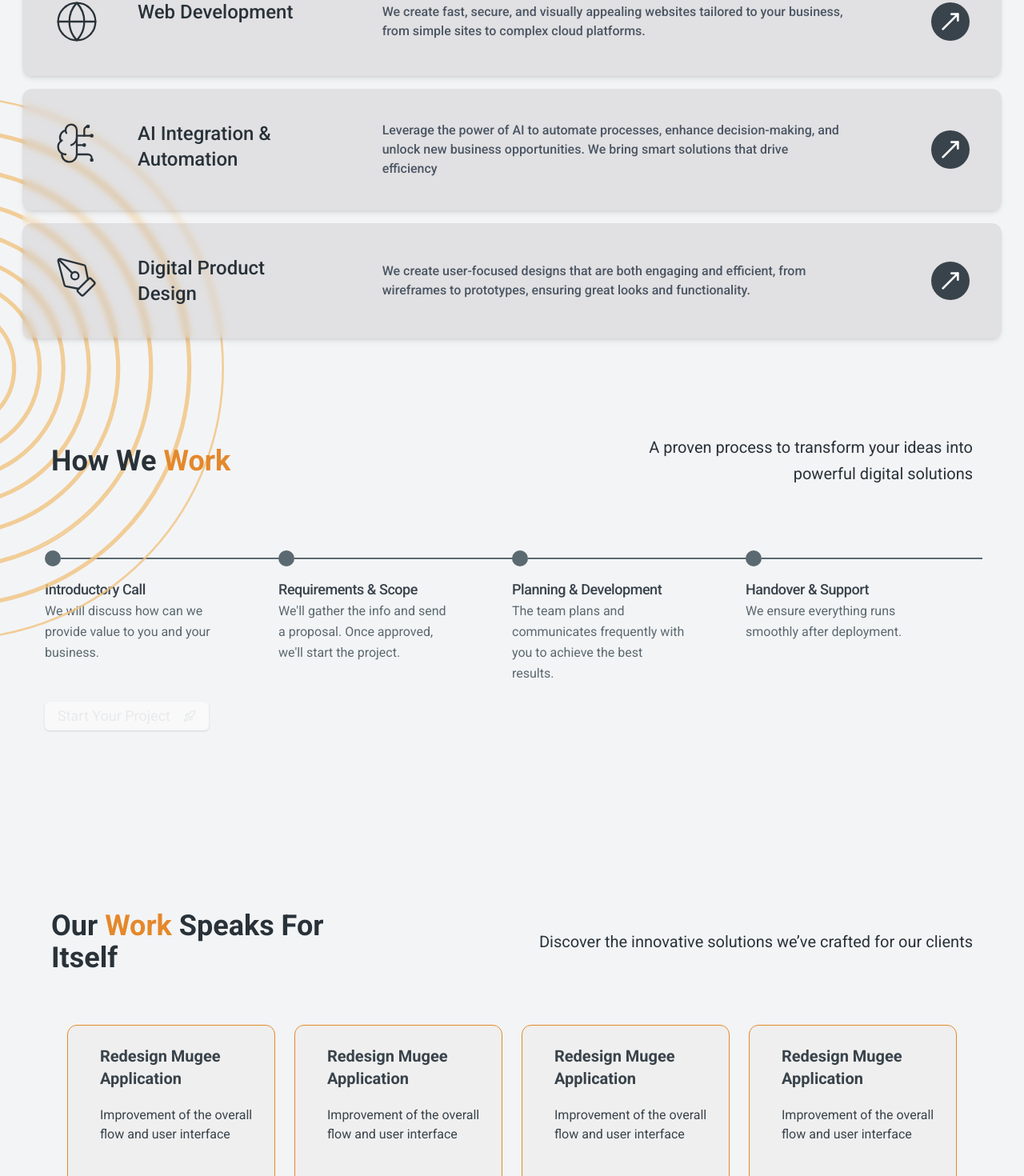
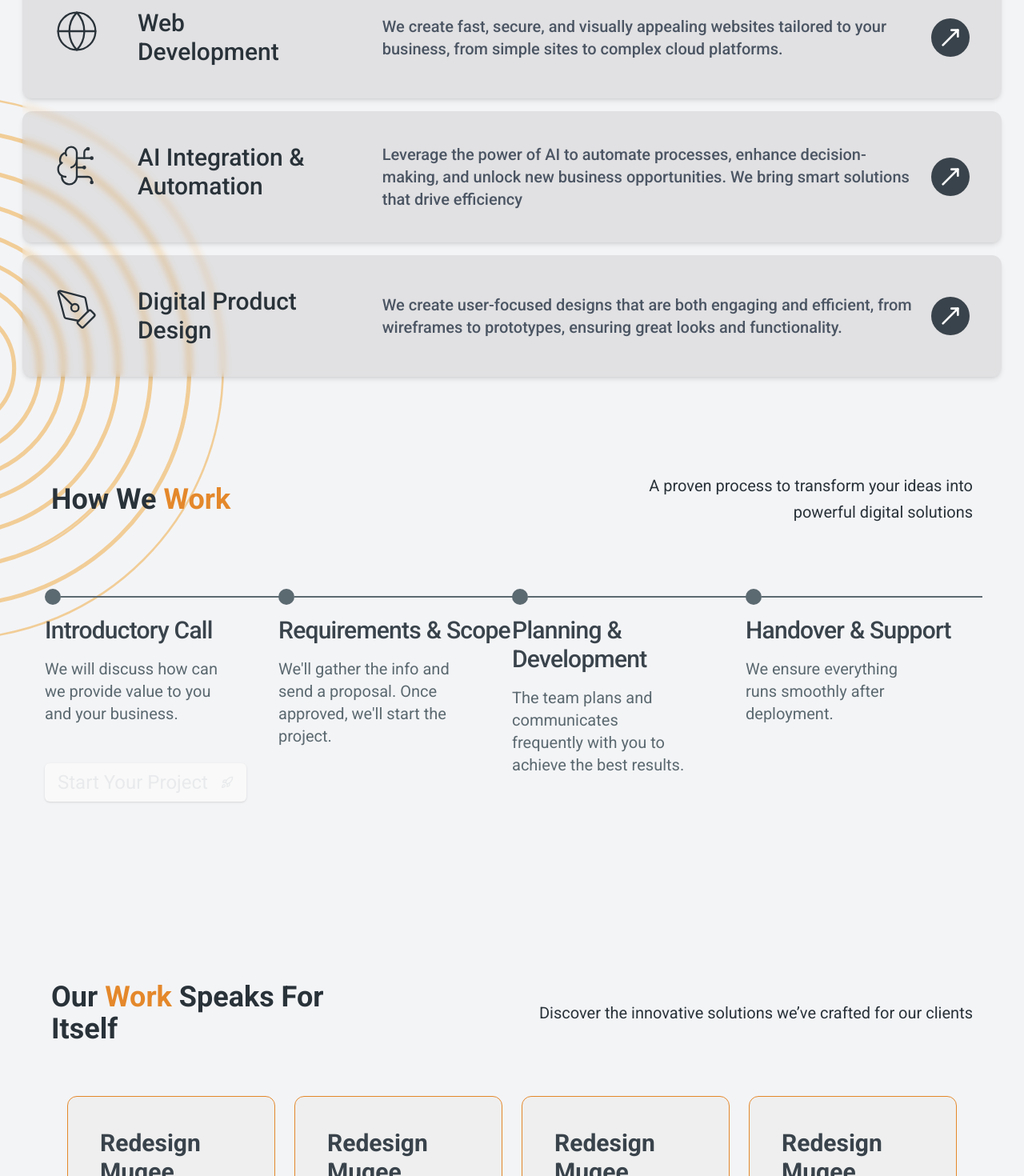
Before and after one commit to nightcoders-studio/landing-page, a React (Vite) app: page / in a window 1280 px wide. Shown: the part 1180-2650 px from the top of the page at 80% size. Built offline with nearby package versions, Linux system fonts and the light colour scheme.

Commit message:
update finished responsive layout

```diff
--- a/src/components/Divider.jsx
+++ b/src/components/Divider.jsx
@@ -4,7 +4,7 @@ const Divider = () => {
     return (
         <div
             id="divider"
-            className="relative flex items-center justify-center w-full h-16 px-4 overflow-hidden md:py-2 sm:px-2 bg-bg-default-tertiary"
+            className="relative flex items-center justify-center w-full h-16 px-4 overflow-hidden md:py-2 sm:px-2 bg-bg-default-tertiary xl:text-xl"
         >
             <div className="flex items-center gap-9 md:m-0 whitespace-nowrap">
                 <span className="text-white">Web Development</span>
--- a/src/components/Hero.jsx
+++ b/src/components/Hero.jsx
@@ -9,10 +9,10 @@ const Hero = () => {
         <div id="heroWrapper" className="items-center sm:gap-2 sm:px-4 sm:pb-8 sm:pt-8 md:m-0">
             <div
                 id="heroContainer"
-                className="grid items-center p-6 py-6 m-6 border-2 shadow-sm lg:m-4 lg:gap-7 xl:gap-4 sm:m-2 rounded-xl border-text-brand-tertiary bg-bg-default-secondary lg:[grid-template-columns:55%_45%] md:gap-20 md:m-2 md:py-10 md:px-10"
+                className="grid items-center p-6 py-6 m-6 border-2 sm:justify-between shadow-sm lg:m-4 lg:gap-7 xl:gap-4 sm:m-2 rounded-xl border-text-brand-tertiary bg-bg-default-secondary lg:[grid-template-columns:55%_45%] md:gap-20 md:m-2 md:py-10 md:px-10"
             /* Tambahkan items-center di sini */
             >
-                <div id="textHeroWrapper" className="flex flex-col items-stretch gap-4 md:gap-5 ">
+                <div id="textHeroWrapper" className="flex flex-col items-stretch gap-6 md:gap-5 ">
                     <h4 className="font-normal text-text-default md:text-xl lg:text-2xl">40+ Client Happy</h4>
                     <div id="textHeroContainer" className="flex flex-col items-stretch gap-4">
                         <h1 className="text-4xl font-semibold text-text-default md:text-4xl sm:leading-snug md:leading-normal lg:leading-normal lg:text-4xl xl:text-5xl xl:leading-relaxed ">
--- a/src/components/HowWeWork.jsx
+++ b/src/components/HowWeWork.jsx
@@ -54,7 +54,7 @@ const HowWeWork = () => {
             </div>
 
             {/* Card Container */}
-            <div className="sm:flex sm:px-6 sm:flex-col sm:gap-6 sm:w-full xl:w-full md:grid md:grid-cols-2 md:gap-6 lg:flex lg:flex-row lg:py-0 lg:px-10 lg:gap-0 xl:flex xl:flex-row ">
+            <div className="z-10 sm:flex sm:px-6 sm:flex-col sm:gap-6 sm:w-full xl:w-full md:grid md:grid-cols-2 md:gap-6 lg:flex lg:flex-row lg:py-0 lg:px-10 lg:gap-0 xl:flex xl:flex-row ">
                 {weWork.map((step) => (
                     <Card
                         key={step.id}
@@ -67,19 +67,18 @@ const HowWeWork = () => {
                             </div>
                             <CardTitle
                                 id="titleCard"
-                                className="font-semibold sm:px-1 sm:pb-0 sm:text-2xl sm:leading-normal text-text-default-secondary sm:w-full md:text-lg lg:text-lg lg:font-medium lg:leading-relaxed lg:p-0 lg:pb-2 xl:p-0"
-                            >
-
+                                className="font-semibold sm:px-1 sm:pb-0 sm:text-2xl xl:text-3xl sm:leading-normal text-text-default-secondary sm:w-full md:text-lg lg:text-lg lg:font-medium lg:leading-relaxed lg:p-0 lg:pb-2 xl:p-0">
                                 {step.title}
                             </CardTitle>
                         </CardHeader>
+                        <Spacer />
                         <CardContent className="sm:px-6 lg:p-0 xl:p-0">
-                            <p className="text-lg font-normal md:text-base lg:text-base sm:w-3/4 text-text-default-tertiary lg:items-start lg:leading-relaxed lg:p-0 lg:gap-0 xl:gap-0 xl:p-0">
+                            <p className="text-lg font-normal md:text-base lg:text-base xl:text-xl sm:w-3/4 text-text-default-tertiary lg:items-start lg:leading-relaxed lg:p-0 lg:gap-0 xl:gap-0 xl:p-0">
                                 {step.subTitle}
                             </p>
                             <Spacer className="md:h-8" />
                             {step.button && (
-                                <Button className="bg-[#293239] mt-4 transition duration-300 ease-in-out border-none md:text-sm lg:text-lg sm:text-lg bg-default lg:py-2 lg:px-4 hover:translate-y-1"
+                                <Button className="mt-4 transition duration-300 ease-in-out border-none bg-bg-default-secondary md:text-sm lg:text-lg xl:text-2xl xl:p-4 xl:py-6 sm:text-lg bg-default lg:py-2 lg:px-4 hover:translate-y-1"
                                     onClick={() => {
                                         window.scrollTo({
                                             top: document.body.scrollHeight,
--- a/src/components/OurClients.jsx
+++ b/src/components/OurClients.jsx
@@ -56,6 +56,7 @@ const OurClients = () => {
                     ))}
                 </CarouselContent>
             </Carousel>
+            <Spacer />
         </div>
     );
 };
--- a/src/components/OurWorkSpeaksforItself.jsx
+++ b/src/components/OurWorkSpeaksforItself.jsx
@@ -70,6 +70,7 @@ const OurWorkSpeaksforItself = () => {
                             key={card.id}
                             className="relative group border-solid bg-[#efefef] border-[1px] backdrop-blur-sm border-border-brand rounded-xl snap-align-center hover:bg-[#e5e6e5]/70 overflow-hidden"
                         >
+                            <Spacer className="lg:block sm:hidden" />
                             {/* Gambar Absolute */}
                             <div className="absolute inset-0 overflow-hidden">
                                 <img
@@ -81,11 +82,11 @@ const OurWorkSpeaksforItself = () => {
                             {/* Text Wrapper */}
                             <div className="relative z-10 flex flex-col gap-6 p-6 xl:h-72">
                                 <div className="flex flex-col gap-4 lg:gap-2">
-                                    <h3 className="text-xl font-semibold sm:text-2xl lg:text-xl text-text-default-secondary">
+                                    <h3 className="text-xl font-semibold sm:text-2xl lg:text-xl xl:text-3xl text-text-default-secondary">
                                         {card.title}
                                     </h3>
                                     <div className="hidden lg:block lg:h-1 xl:h-1" />
-                                    <h4 className="text-base sm:text-lg lg:text-base text-text-default-secondary">
+                                    <h4 className="w-3/4 text-base sm:text-lg lg:text-base xl:text-xl text-text-default-secondary">
                                         {card.subtitle}
                                     </h4>
                                 </div>
@@ -94,7 +95,7 @@ const OurWorkSpeaksforItself = () => {
                                 {/* Button */}
                                 <Button
                                     variant="secondary"
-                                    className="justify-end gap-2 bg-transparent border-none shadow-none text-text-default min-w-min active:border-none focus-visible:border-none"
+                                    className="justify-end gap-2 bg-transparent border-none shadow-none text-text-default min-w-min active:border-none xl:text-lg focus-visible:border-none"
                                     onClick={() => (window.location.href = card.detail)} //tombol ke halaman project detail
                                 >
                                     See Detail <MoveRight className="w-4 h-4" />
--- a/src/components/WhatWeDoBest.jsx
+++ b/src/components/WhatWeDoBest.jsx
@@ -119,12 +119,12 @@ const WhatWeDoBest = () => {
                                             </div>
 
                                             {/* Title Section */}
-                                            <h4 id="judulCard" className="lg:self-start lg:pl-8 text-text-default sm:text-xl sm:text-left md:text-xl lg:text-xl md:font-medium sm:font-medium lg:text-left xl:text-2xl xl:max-w-64 ">
+                                            <h4 id="judulCard" className="lg:self-start lg:pl-8 text-text-default sm:text-xl sm:text-left md:text-xl lg:text-2xl md:font-medium sm:font-medium lg:text-left xl:text-3xl xl:max-w-64 ">
                                                 {item.title}
                                             </h4>
 
                                             {/* Subtitle Section */}
-                                            <p className="hidden text-sm text-gray-600 lg:block lg:text-left xl:max-w-xl lg:text-base ">
+                                            <p className="hidden text-sm text-gray-600 lg:block lg:text-left xl:max-w-3xl lg:text-xl ">
                                                 {item.subTitle}
                                             </p>
 
--- a/src/components/ui/carousel.jsx
+++ b/src/components/ui/carousel.jsx
@@ -143,7 +143,6 @@ const CarouselItem = React.forwardRef(({ className, ...props }, ref) => {
         orientation === "horizontal" ? "pl-4 sm:basis-1/2 lg:basis-1/4" : "pt-4",
         className
       )}
-
       {...props} />)
   );
 })
```
Also changed, not shown: src/components/Footer.jsx (+7 -7 lines), src/components/StartProject.jsx (+5 -5 lines), src/components/Testimonial.jsx (+9 -7 lines).
